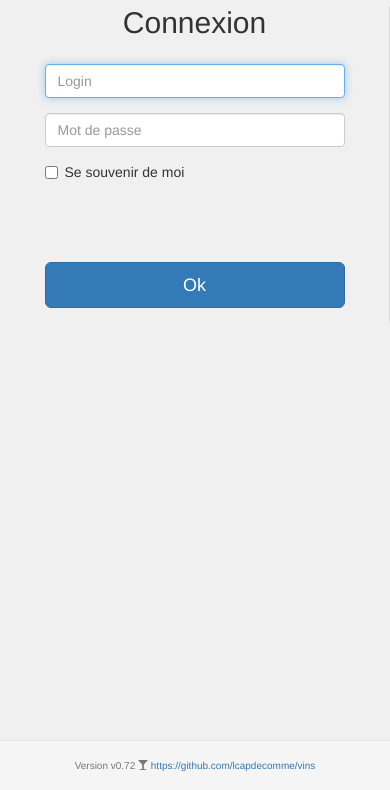
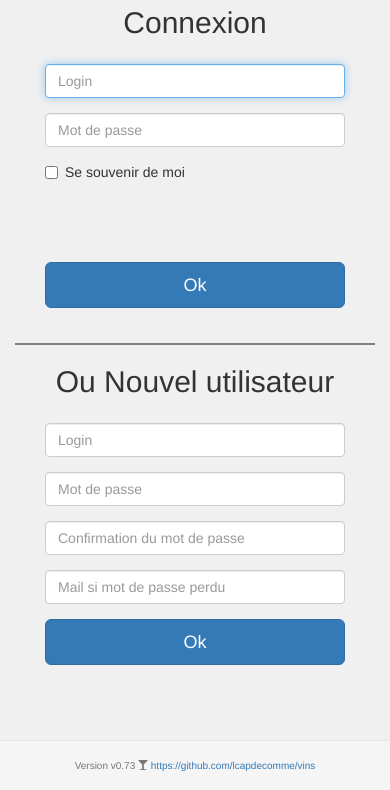
Before and after one commit to lcapdecomme/vins, a PHP site: page /login.php in a window 390 px wide. Shown: the part 54-844 px from the top of the page. Run offline with PHP 8.4, Linux system fonts and the light colour scheme.

Commit message:
form nouvel utilisateur visible sur mobile

```diff
--- a/footer.php
+++ b/footer.php
@@ -3,7 +3,7 @@
     <!-- /container -->
     <footer class="footer">
       <div class="container">
-        <p class="text-muted text-center">Version v0.72 <span class="glyphicon glyphicon-glass" aria-hidden="true"></span> <a href='https://github.com/lcapdecomme/vins'>https://github.com/lcapdecomme/vins</a></p>
+        <p class="text-muted text-center">Version v0.73 <span class="glyphicon glyphicon-glass" aria-hidden="true"></span> <a href='https://github.com/lcapdecomme/vins'>https://github.com/lcapdecomme/vins</a></p>
       </div>
     </footer>
 </body>
--- a/login.php
+++ b/login.php
@@ -66,7 +66,7 @@ else
     // Show forms
 ?>
 <div class='row'>
-  <div  class='col-md-6 separatorForm  col-sm-12'>
+  <div  class='col-md-6 col-sm-12'>
     <h2 class="text-center">Connexion</h2>
     <form class="form-signin" action='login.php' method='POST'  >
         <input type="hidden" name="action" value="login">
@@ -95,8 +95,9 @@ else
     </form>
   </div>
 
-  <div  class='col-md-6 hidden-sm  hidden-xs'>
-    <h2 class="text-center">Nouvel utilisateur</h2>
+  <div class='col-md-6 col-sm-12'>
+    <hr style="background-color: gray;border: 1px solid gray;"  class='hidden-md hidden-lg hidden-xl'>
+    <h2 class="text-center">Ou Nouvel utilisateur</h2>
     <form class="form-signin" action='login.php' method='POST'  >
         <input type="hidden" name="action" value="register">
         <div class="form-group">
```
